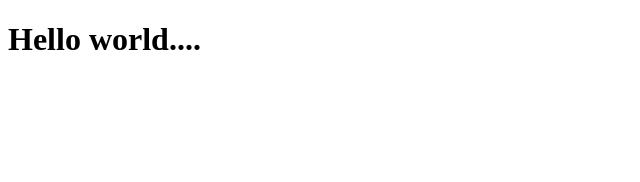
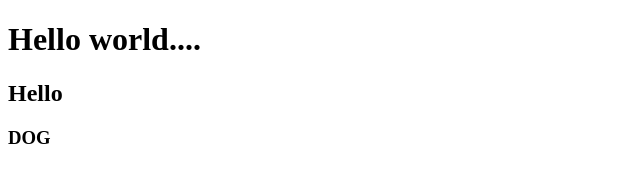
Before and after one commit to CB-6507/Testcode, a plain HTML site: page index.html in a window 1280 px wide. Shown: the whole page, without its empty margins (0-640 px from the left). Drawn offline with Linux system fonts and the light colour scheme.

Commit message:
commit code

```diff
--- a/index.html
+++ b/index.html
@@ -7,5 +7,7 @@
 </head>
 <body>
     <h1>Hello world....</h1>
+    <h2>Hello</h2>
+    <h3>DOG</h3>
 </body>
 </html>
```
